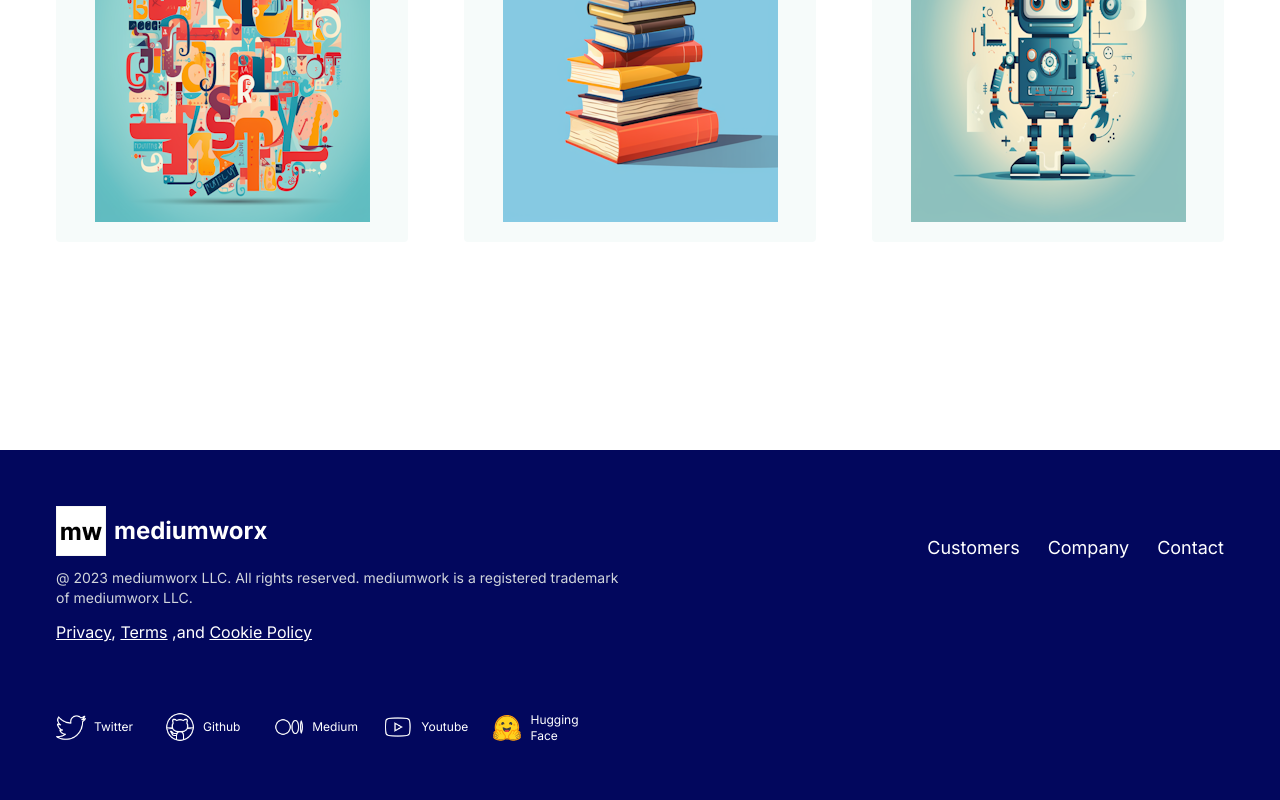
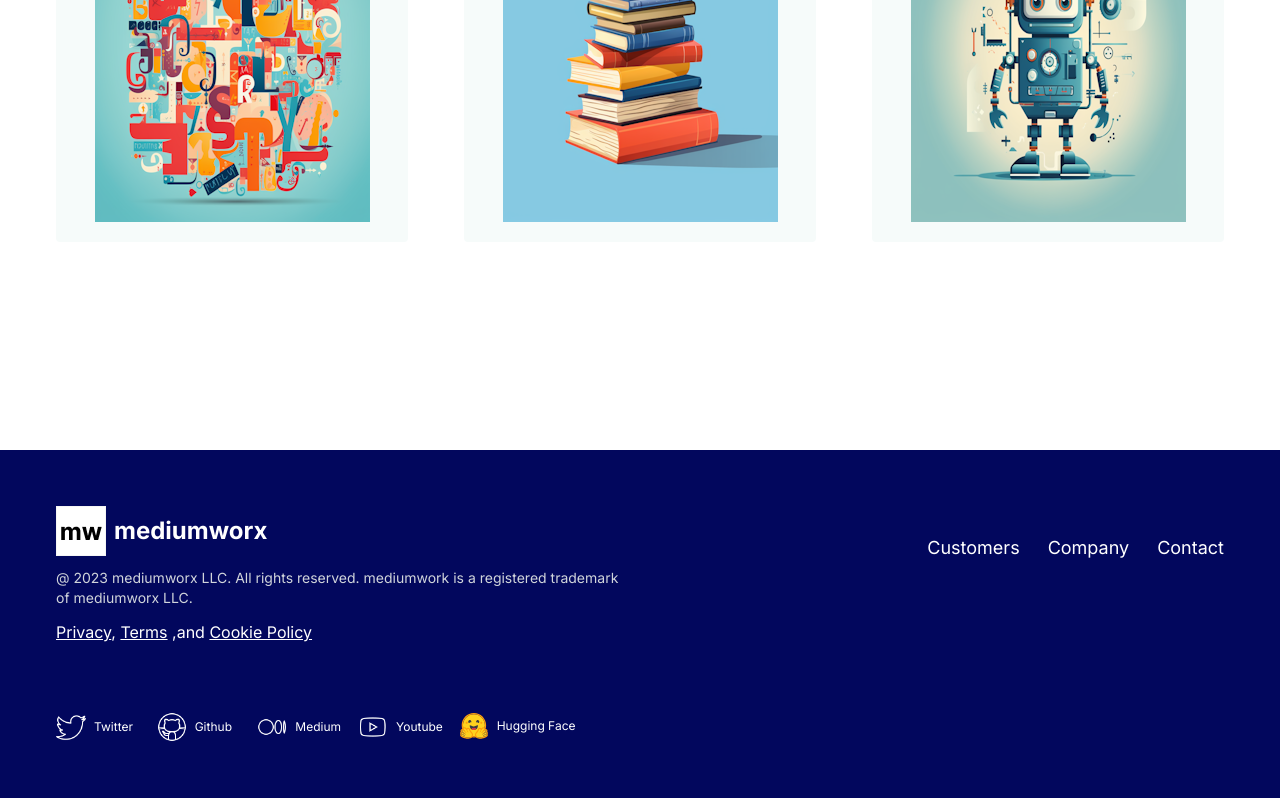
Before and after one commit to shahbazpro2/mediumworx, a Next.js app: page / in a window 1280 px wide. Shown: the part 4636-5436 px from the top of the page. Built offline with nearby package versions, Linux system fonts and the light colour scheme.

Commit message:
Add space

```diff
--- a/components/common/Footer.jsx
+++ b/components/common/Footer.jsx
@@ -39,7 +39,7 @@ const Footer = () => {
 
                     </div>
                     <div className="md:col-span-2 mt-7">
-                        <div className="grid grid-cols-2 md:grid-cols-5 gap-5 text-xs md:w-[45%]">
+                        <div className="grid grid-cols-2 md:grid-cols-6 gap-5 text-xs lg:w-[50%]">
                             <div>
                                 <a href="https://www.twitter.com/" target="_blank" rel="noreferrer">
                                     <div className='flex gap-2 items-center'>
@@ -80,7 +80,7 @@ const Footer = () => {
                                 </a>
 
                             </div>
-                            <div>
+                            <div className='col-span-2'>
                                 <a href="https://www.youtube.com/" target="_blank" rel="noreferrer">
                                     <div className='flex gap-2 items-center'>
                                         <img src="/assets/icons/huggingface.svg" alt="huggingface" className='w-[30px]' />
```
